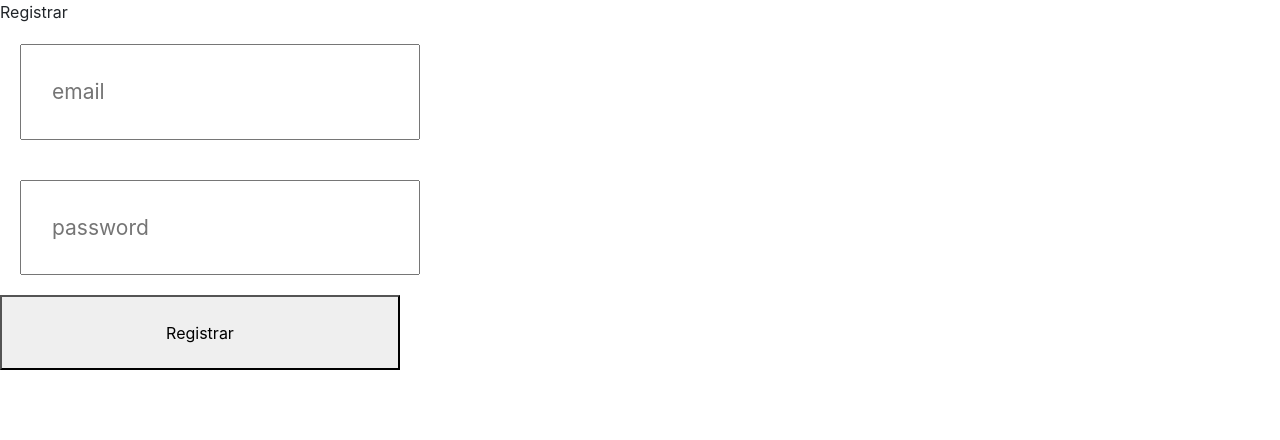
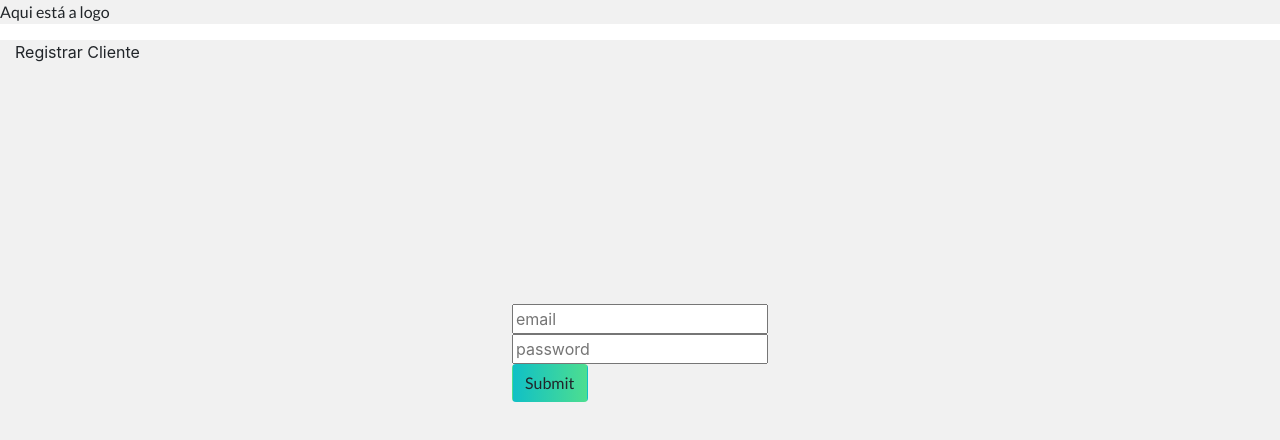
Before and after one commit to Vulper-hackaton/vulper, a Vue app: page /register in a window 1280 px wide. Shown: the top 440 px of the page. Built offline with nearby package versions, Linux system fonts and the light colour scheme.

Commit message:
created header, fixed backend issues

```diff
--- a/package.json
+++ b/package.json
@@ -12,6 +12,7 @@
     "axios": "^0.19.2",
     "bootstrap": "^4.4.1",
     "core-js": "^3.6.4",
+    "firebase": "^7.14.2",
     "jquery": "^3.5.0",
     "popper.js": "^1.16.1",
     "vue": "^2.6.11",
--- a/public/index.html
+++ b/public/index.html
@@ -5,6 +5,8 @@
     <meta http-equiv="X-UA-Compatible" content="IE=edge">
     <meta name="viewport" content="width=device-width,initial-scale=1.0">
     <link rel="icon" href="<%= BASE_URL %>favicon.ico">
+    <link href="https://fonts.googleapis.com/css?family=Lato&display=swap" rel="stylesheet">
+    <link href="https://fonts.googleapis.com/css?family=Lato&display=swap" rel="stylesheet">
     <title><%= htmlWebpackPlugin.options.title %></title>
   </head>
   <body>
--- a/src/App.vue
+++ b/src/App.vue
@@ -1,5 +1,17 @@
 <template>
   <div id="app">
+      <div id="header">
+          <p>
+              Aqui está a logo
+          </p>
+      </div>
     <router-view/>
   </div>
 </template>
+
+<style>
+    #header{
+        background-color: #f1f1f1;
+        font-family: 'Lato', sans-serif;
+    }
+</style>
--- a/src/main.js
+++ b/src/main.js
@@ -4,6 +4,7 @@ import router from "./router";
 import store from "./store";
 import axios from "axios";
 import firebase from "firebase/app"
+
 import "bootstrap";
 import "bootstrap/dist/css/bootstrap.min.css";
 
--- a/src/views/Home.vue
+++ b/src/views/Home.vue
@@ -13,12 +13,15 @@
     <div class="col pt-5"></div>
     <div class="col pt-5"></div>
     <div class="col pt-5"></div>
+
     <div class="col pt-5">
       <div class="row justify-content-md-center">
         <div id="bg" class="col col-lg-3">
+          <router-link to="/register">
             <button id="button1" type="button" class="btn rounded btn-block p-3">
-            <router-link to="/register">Defina seu perfil</router-link>
+              Cadastro de Cliente
             </button>
+          </router-link>
         </div>
       </div>
 
@@ -26,32 +29,33 @@
         <div class="col col-4"></div>
         <div class="col col-4 ">
           <div class="row justify-content-md-center">
+            <router-link to="/new-broker">
               <button id="button2" type="button" class="btn rounded btn-sm">
-              <router-link to="/new-broker">Profissional</router-link>
+                Cadastro de Broker
               </button>
+            </router-link>
           </div>
         </div>
         <div class="col col-4">
           <div class="row justify-content-end">
+            <router-link to="/login">
               <button id="button3" type="button" class="btn rounded btn-sm">
-              <router-link to="/login">Login</router-link>
+                Login
               </button>
+            </router-link>
           </div>
         </div>
       </div>
     </div>
-    <router-view/>
+    <router-view />
   </div>
 </template>
 
 <script>
-
   export default {
-  name: 'Home',
-}
+    name: "Home",
+  };
 </script>
-
-
 
 <style lang="scss">
   #logo {
@@ -69,16 +73,16 @@ export default {
   }
   #button1 {
     background: transparent linear-gradient(270deg, #4dde90 0%, #10c0c6 100%);
-  font-family: "Lato", sans-serif;
+    font-family: 'Lato', sans-serif;
   }
   #bg {
   }
   #button2 {
     background: transparent linear-gradient(270deg, #4dde90 0%, #10c0c6 100%);
-  font-family: "Lato", sans-serif;
+    font-family: 'Lato', sans-serif;
   }
   #button3 {
     background: transparent linear-gradient(270deg, #4dde90 0%, #10c0c6 100%);
-  font-family: "Lato", sans-serif;
+    font-family: 'Lato', sans-serif;
   }
 </style>
--- a/src/views/Register.vue
+++ b/src/views/Register.vue
@@ -1,28 +1,42 @@
 <template>
-    <div>
-        <div class="error" v-if="error">{{error.message}}</div>
+    <div id="body" class="container-fluid">
+        <div>Registrar Cliente</div>
+
+        <div class="error" v-if="error">{{ error.message }}</div>
+        <div class="col pt-5"></div>
+        <div class="col pt-5"></div>
+        <div class="col pt-5"></div>
+        <div class="col pt-5"></div>
+
+        <div class="d-flex justify-content-center p-5">
             <form @submit.prevent="pressed">
-            Registrar
                 <div class="email">
                     <input type="email" v-model="email" placeholder="email" />
                 </div>
                 <div class="password">
                     <input type="password" v-model="password" placeholder="password" />
                 </div>
-            <button type="submit">Registrar</button>
+
+                <router-link to="">
+                    <button id="but0" type="submit" class="btn rounded">
+                        Submit
+                    </button>
+                </router-link>
+
             </form>
+        </div>
     </div>
 </template>
 
 <script>
-    import * as firebase from "firebase/app"
+    import * as firebase from "firebase/app";
     import "firebase/auth";
     export default {
         data() {
             return {
                 email: "",
                 password: "",
-                error: ""
+                error: "",
             };
         },
         methods: {
@@ -35,26 +49,23 @@
                         console.log("deu certo!");
                         this.$router.replace({ name: "about" });
                     })
-                    .catch(error => (this.error = error));
-            }
-        }
+                    .catch((error) => (this.error = error));
+            },
+        },
     };
 </script>
 
 <style lang="scss" scoped>
+    #but0 {
+        background: transparent linear-gradient(270deg, #4dde90 0%, #10c0c6 100%);
+        font-family: "Lato", sans-serif;
+    }
+    #body {
+        background-color: #f1f1f1;
+        min-height: 100vh;
+    }
     .error {
         color: red;
         font-size: 18px;
     }
-    input {
-        width: 400px;
-        padding: 30px;
-        margin: 20px;
-        font-size: 21px;
-    }
-    button {
-        width: 400px;
-        height: 75px;
-        font-size: 100%;
-    }
 </style>
```
Also changed, not shown: src/views/MainHeader.vue (added, +21 -0 lines), src/views/Suitability.vue (added, +13 -0 lines), 2 other files (tests, documents, lock files or other folders). Lines whose indentation alone changed are shown as unchanged.
